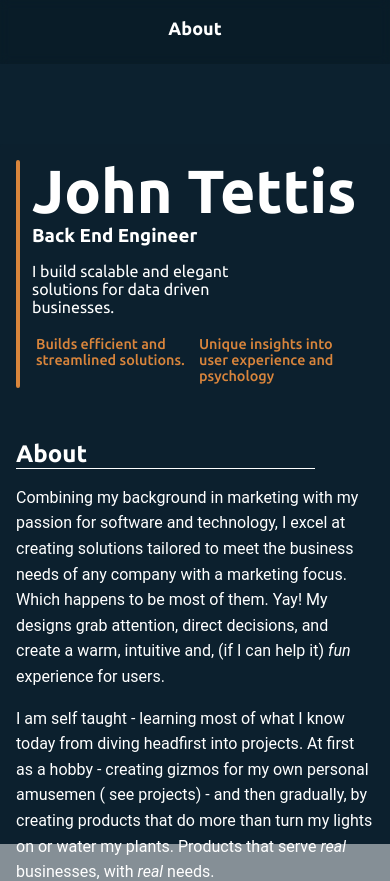
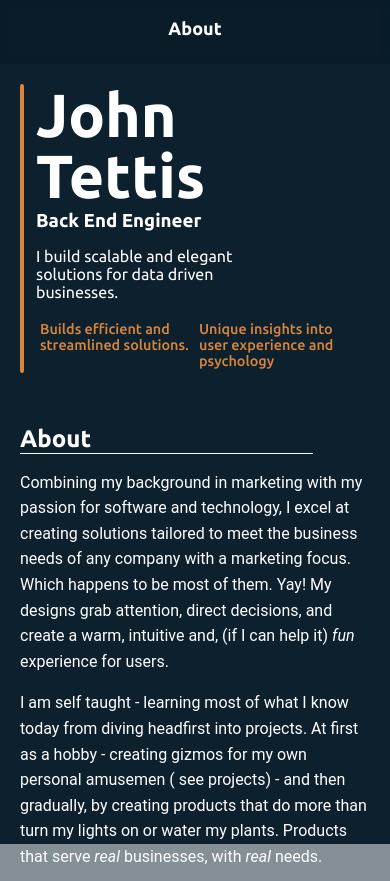
Before and after one commit to john-tettis/portfolio-updated, a React (Create React App) app: page / in a window 390 px wide. Shown: the top 881 px of the page. Built offline with nearby package versions, Linux system fonts and the light colour scheme.

Commit message:
adding padding, mobile removed margin top because column will\ handle the spacing in this scenario

```diff
--- a/src/styles/BodyContent.css
+++ b/src/styles/BodyContent.css
@@ -4,9 +4,11 @@
     max-width:80rem;
     display: flex;
     flex-direction: row;
+
     gap:1rem;
     background:rgba(12, 33, 47,.5);
     border-radius:3px;
+    padding:4px;
     margin-top:5rem;
 
 }
@@ -15,6 +17,7 @@
 @media  screen and (max-width:1199px) {
     .body-content{
         flex-direction: column;
+        margin-top:0;
     }
 
 }
```
